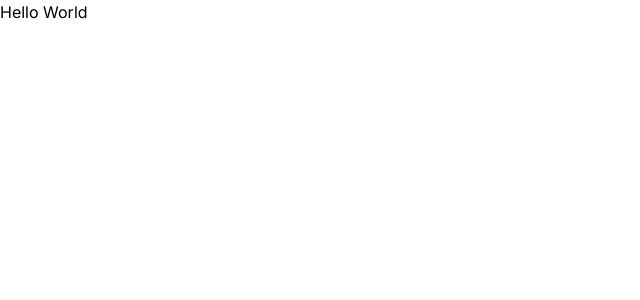
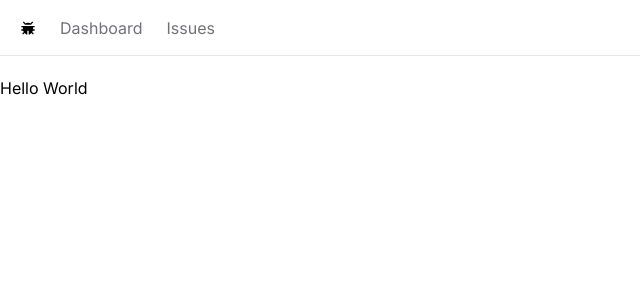
Before and after one commit to MarcosPerez16/issue-tracker, a Next.js app: page / in a window 1280 px wide. Shown: the top 300 px of the page, without its empty margins (0-640 px from the left). Built offline with nearby package versions, Linux system fonts and the light colour scheme.

Commit message:
build nav bar

```diff
--- /dev/null
+++ b/app/NavBar.tsx
@@ -0,0 +1,31 @@
+import Link from 'next/link';
+import React from 'react';
+import { BiSolidBug } from 'react-icons/bi';
+
+const NavBar = () => {
+  const links = [
+    { label: 'Dashboard', href: '/' },
+    { label: 'Issues', href: '/issues' },
+  ];
+
+  return (
+    <nav className='flex space-x-6 border-b mb-5 px-5 h-14 items-center'>
+      <Link href='/'>
+        <BiSolidBug />
+      </Link>
+      <ul className='flex space-x-6'>
+        {links.map((link) => (
+          <Link
+            key={link.href}
+            className='text-zinc-500 hover:text-zinc-800 transition-colors'
+            href={link.href}
+          >
+            {link.label}
+          </Link>
+        ))}
+      </ul>
+    </nav>
+  );
+};
+
+export default NavBar;
--- a/app/layout.tsx
+++ b/app/layout.tsx
@@ -1,22 +1,26 @@
-import './globals.css'
-import type { Metadata } from 'next'
-import { Inter } from 'next/font/google'
+import './globals.css';
+import type { Metadata } from 'next';
+import { Inter } from 'next/font/google';
+import NavBar from './NavBar';
 
-const inter = Inter({ subsets: ['latin'] })
+const inter = Inter({ subsets: ['latin'] });
 
 export const metadata: Metadata = {
   title: 'Create Next App',
   description: 'Generated by create next app',
-}
+};
 
 export default function RootLayout({
   children,
 }: {
-  children: React.ReactNode
+  children: React.ReactNode;
 }) {
   return (
-    <html lang="en">
-      <body className={inter.className}>{children}</body>
+    <html lang='en'>
+      <body className={inter.className}>
+        <NavBar />
+        <main>{children}</main>
+      </body>
     </html>
-  )
+  );
 }
--- a/package.json
+++ b/package.json
@@ -19,6 +19,7 @@
     "postcss": "8.4.40",
     "react": "18.3.1",
     "react-dom": "18.3.1",
+    "react-icons": "^4.11.0",
     "tailwindcss": "3.4.7",
     "typescript": "5.5.4"
   }
```
Also changed, not shown: 1 other file (tests, documents, lock files or other folders).
